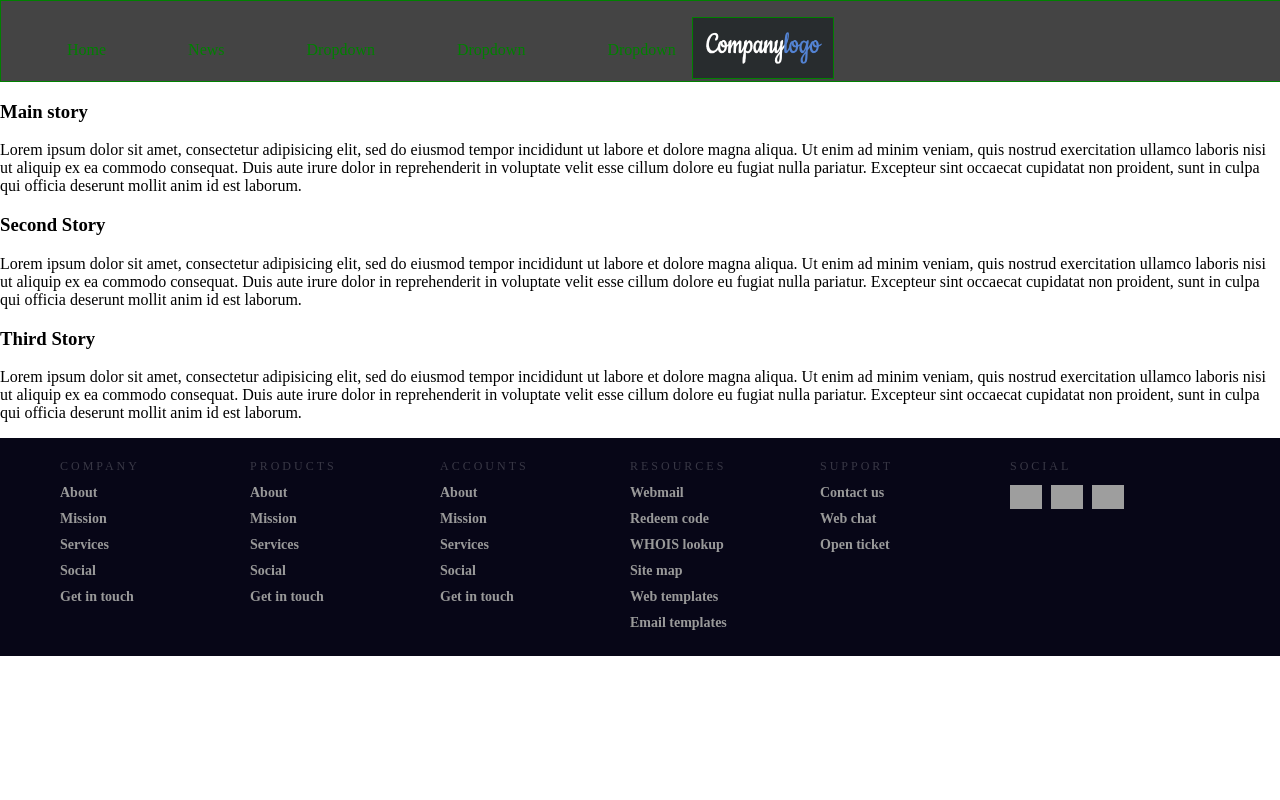
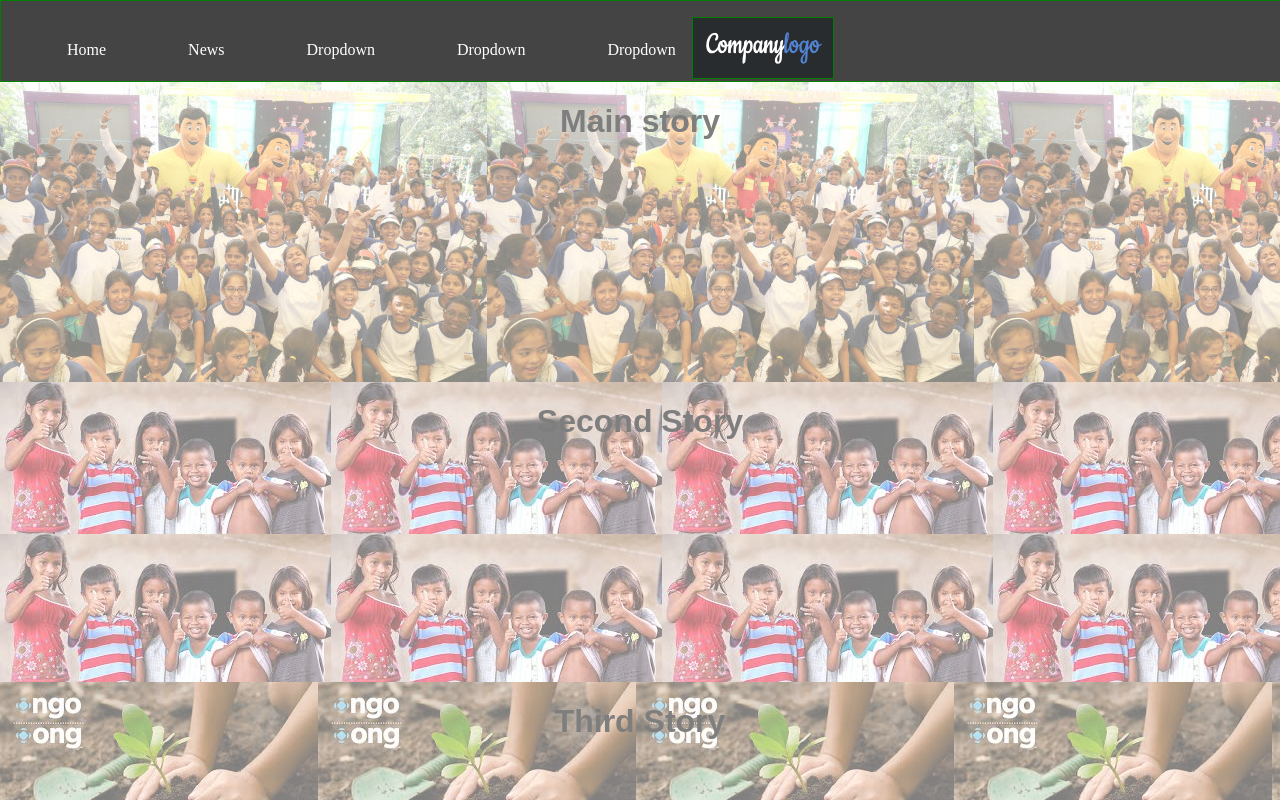
Before and after one commit to sharan21/agarwalsite, a plain HTML site: page index.html in a window 1280 px wide. Shown: the top 800 px of the page. Drawn offline with Linux system fonts and the light colour scheme; grey boxes are pictures that could not be loaded.

Commit message:
improved style

```diff
--- a/index.html
+++ b/index.html
@@ -53,42 +53,27 @@
 		</div>
 
 
-		<div id = "main">
+		<div id = "main" >
 
 			<div id = "mainstory">
-				<h3>Main story</h3>
-				<p>Lorem ipsum dolor sit amet, consectetur adipisicing elit, sed do eiusmod
-				tempor incididunt ut labore et dolore magna aliqua. Ut enim ad minim veniam,
-				quis nostrud exercitation ullamco laboris nisi ut aliquip ex ea commodo
-				consequat. Duis aute irure dolor in reprehenderit in voluptate velit esse
-				cillum dolore eu fugiat nulla pariatur. Excepteur sint occaecat cupidatat non
-				proident, sunt in culpa qui officia deserunt mollit anim id est laborum.</p>
+				<h1>Main story</h1>
+
 
 
 			</div>
 
 			<div id = "secondstory">
 
-				<h3>Second Story</h3>
-				<p>Lorem ipsum dolor sit amet, consectetur adipisicing elit, sed do eiusmod
-				tempor incididunt ut labore et dolore magna aliqua. Ut enim ad minim veniam,
-				quis nostrud exercitation ullamco laboris nisi ut aliquip ex ea commodo
-				consequat. Duis aute irure dolor in reprehenderit in voluptate velit esse
-				cillum dolore eu fugiat nulla pariatur. Excepteur sint occaecat cupidatat non
-				proident, sunt in culpa qui officia deserunt mollit anim id est laborum.</p>
+				<h1>Second Story</h1>
+
 
 
 			</div>
 
 			<div id = "thirdstory">
 
-				<h3>Third Story</h3>
-				<p>Lorem ipsum dolor sit amet, consectetur adipisicing elit, sed do eiusmod
-				tempor incididunt ut labore et dolore magna aliqua. Ut enim ad minim veniam,
-				quis nostrud exercitation ullamco laboris nisi ut aliquip ex ea commodo
-				consequat. Duis aute irure dolor in reprehenderit in voluptate velit esse
-				cillum dolore eu fugiat nulla pariatur. Excepteur sint occaecat cupidatat non
-				proident, sunt in culpa qui officia deserunt mollit anim id est laborum.</p>
+				<h1>Third Story</h1>
+
 
 
 			</div>
--- a/style.css
+++ b/style.css
@@ -20,21 +20,58 @@ html, body{
 }
 
 
+/* MAIN */
+#main div{
+
+	width: 100%;
+	margin-top: 0;
+	padding: 0;
+	display: inline-block;
 
 
-/* MAIN */
+}
+#main div h1{
 
+	text-align: center;
+	font-family: sans-serif;
+	color: black;
+	font-size: 50emu;
 
+}
+#mainstory{
 
+	margin: 0;
+	background-image: url("story1.jpg");
+	opacity: 0.5;
+	height:300px;
+	width:100%;
 
+}
+#secondstory{
+	margin-top:0;
+	opacity: 0.5;
 
+	background-image: url("story2.jpeg");
+
+	height:300px;
+	width:100%;
+
+}
+#thirdstory{
+	margin-top:0;
+	opacity: 0.5;
+
+	background-image: url("story3.jpeg");
+	height:300px;
+	width:100%;
+
+}
 
 
 /* HEADER */
 #header{
 
   position: relative;
-
   margin: 0 0 0 0;
   padding: 0px;
   width: 100%;
@@ -52,7 +89,8 @@ html, body{
 }
 
 #header ul a{
-  color: green;
+  color: white;
+  font-style: sans-serif;
 }
 
 #header img{
```
Also changed, not shown: resources/story1.jpg (added), resources/story2.jpeg (added), resources/story3.jpeg (added), story1.jpg (added), story2.jpeg (added), story3.jpeg (added), 1 other file.
